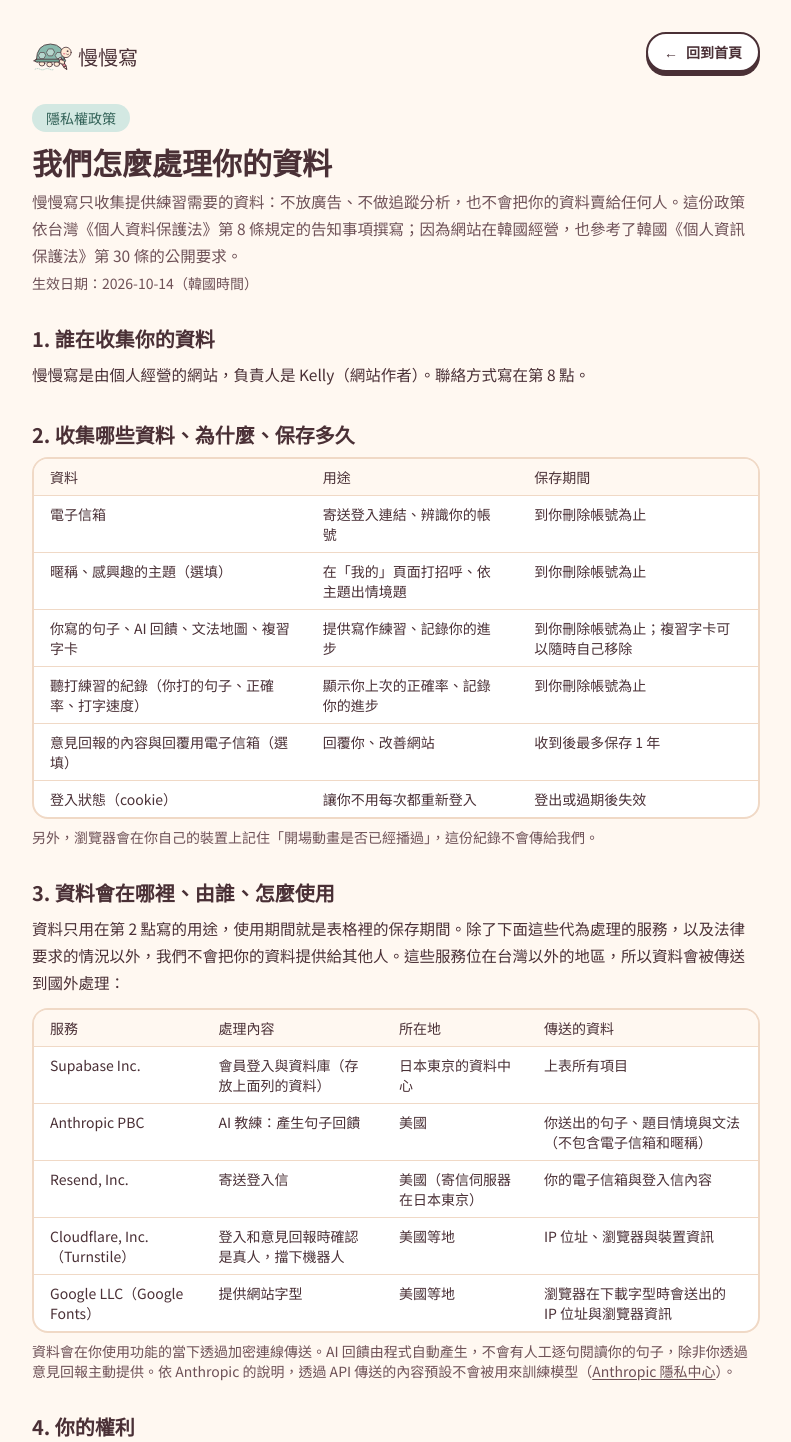
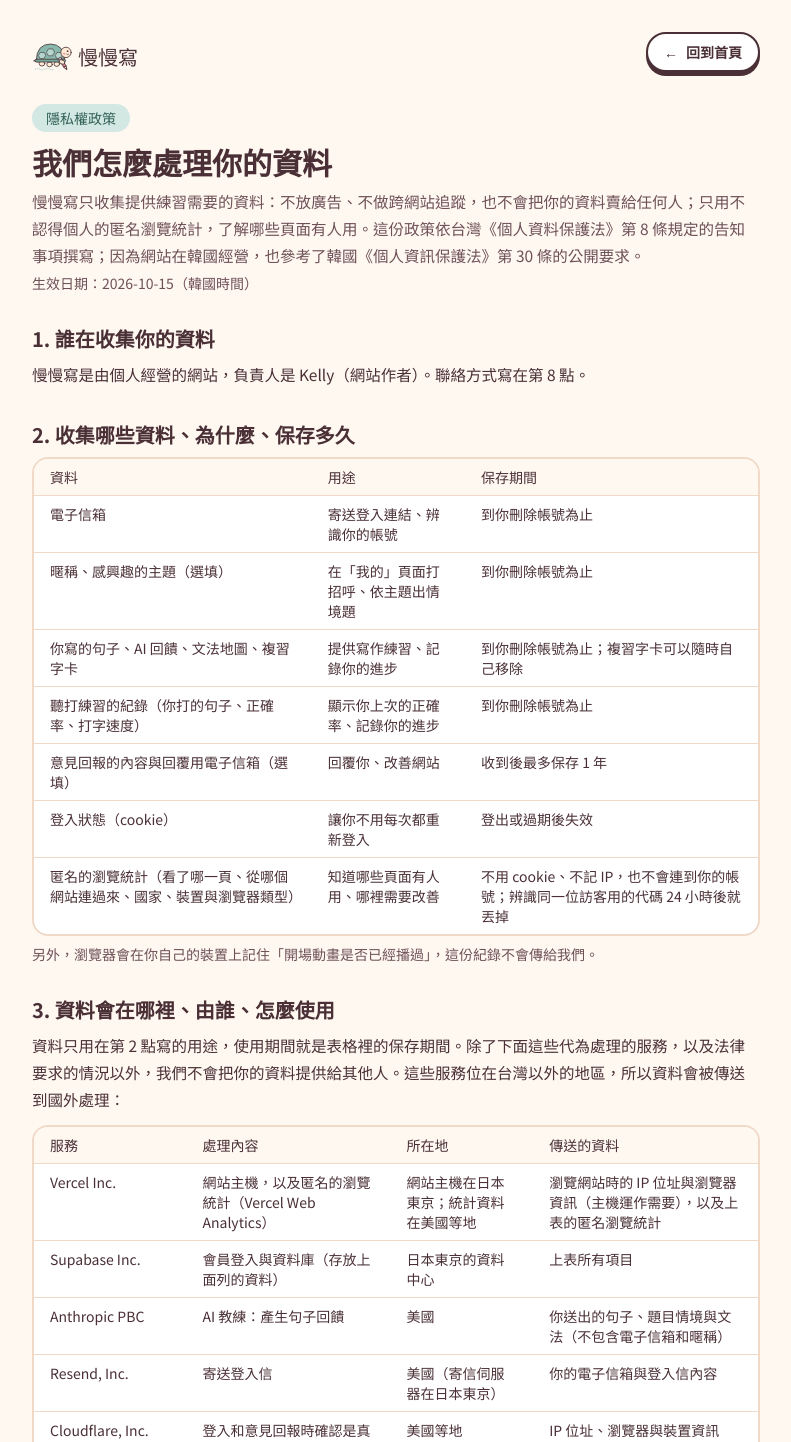
Before and after one commit to kellychiu00718/korean-writing-coach, a Next.js app: page /privacy in a window 1280 px wide. Shown: the top 1442 px of the page, without its empty margins (244-1035 px from the left). Built offline with nearby package versions, Linux system fonts and the light colour scheme; no server answers.

Commit message:
Add Vercel Web Analytics (anonymous page views, query strings stripped) and update privacy policy
Co-Authored-By: Claude Opus 5.5 <noreply@anthropic.com>

```diff
--- a/package.json
+++ b/package.json
@@ -12,6 +12,7 @@
     "@anthropic-ai/sdk": "^0.132.1",
     "@supabase/ssr": "^0.12.7",
     "@supabase/supabase-js": "^2.117.3",
+    "@vercel/analytics": "2.0.1",
     "next": "15.5.27",
     "react": "19.1.0",
     "react-dom": "19.1.0",
--- a/public/landing.html
+++ b/public/landing.html
@@ -671,5 +671,7 @@
 </footer>
 
 <script src="/landing.js"></script>
+<!-- Vercel 網站分析（匿名頁面瀏覽，不用 cookie） -->
+<script defer src="/_vercel/insights/script.js"></script>
 </body>
 </html>
--- a/src/app/layout.tsx
+++ b/src/app/layout.tsx
@@ -1,5 +1,6 @@
 import type { Metadata } from "next";
 import { headers } from "next/headers";
+import { SiteAnalytics } from "@/components/SiteAnalytics";
 import { SiteFooter } from "@/components/SiteFooter";
 import "./globals.css";
 
@@ -26,6 +27,7 @@ export default async function RootLayout({ children }: Readonly<{ children: Reac
       <body suppressHydrationWarning>
         {children}
         <SiteFooter />
+        <SiteAnalytics />
       </body>
     </html>
   );
--- a/src/app/privacy/page.tsx
+++ b/src/app/privacy/page.tsx
@@ -20,6 +20,11 @@ const COLLECTED = [
   { item: "聽打練習的紀錄（你打的句子、正確率、打字速度）", why: "顯示你上次的正確率、記錄你的進步", keep: "到你刪除帳號為止" },
   { item: "意見回報的內容與回覆用電子信箱（選填）", why: "回覆你、改善網站", keep: "收到後最多保存 1 年" },
   { item: "登入狀態（cookie）", why: "讓你不用每次都重新登入", keep: "登出或過期後失效" },
+  {
+    item: "匿名的瀏覽統計（看了哪一頁、從哪個網站連過來、國家、裝置與瀏覽器類型）",
+    why: "知道哪些頁面有人用、哪裡需要改善",
+    keep: "不用 cookie、不記 IP，也不會連到你的帳號；辨識同一位訪客用的代碼 24 小時後就丟掉",
+  },
 ];
 
 // 表格在手機上改成一列一張卡片（欄位名稱寫在每個值上面），不用左右滑
@@ -29,6 +34,12 @@ const CELL =
   "block py-1 before:block before:text-xs before:text-ink-soft before:content-[attr(data-label)] sm:table-cell sm:px-4 sm:py-2 sm:before:content-none";
 
 const PROCESSORS = [
+  {
+    name: "Vercel Inc.",
+    task: "網站主機，以及匿名的瀏覽統計（Vercel Web Analytics）",
+    where: "網站主機在日本東京；統計資料在美國等地",
+    data: "瀏覽網站時的 IP 位址與瀏覽器資訊（主機運作需要），以及上表的匿名瀏覽統計",
+  },
   {
     name: "Supabase Inc.",
     task: "會員登入與資料庫（存放上面列的資料）",
@@ -73,7 +84,7 @@ export default function PrivacyPage() {
           <span className="eyebrow mb-3">隱私權政策</span>
           <h1 className="text-3xl font-bold">我們怎麼處理你的資料</h1>
           <p className="mt-2 text-ink-soft">
-            慢慢寫只收集提供練習需要的資料：不放廣告、不做追蹤分析，也不會把你的資料賣給任何人。這份政策依台灣《個人資料保護法》第 8
+            慢慢寫只收集提供練習需要的資料：不放廣告、不做跨網站追蹤，也不會把你的資料賣給任何人；只用不認得個人的匿名瀏覽統計，了解哪些頁面有人用。這份政策依台灣《個人資料保護法》第 8
             條規定的告知事項撰寫；因為網站在韓國經營，也參考了韓國《個人資訊保護法》第 30 條的公開要求。
           </p>
           <p className="mt-1 text-sm text-ink-soft">生效日期：{PRIVACY_EFFECTIVE_DATE}（韓國時間）</p>
--- /dev/null
+++ b/src/components/SiteAnalytics.tsx
@@ -0,0 +1,17 @@
+"use client";
+
+import { Analytics } from "@vercel/analytics/next";
+
+// Vercel 網站分析：只記匿名的頁面瀏覽（不用 cookie、不認得是誰）。
+// 網址的查詢參數一律拿掉再送出，登入連結裡的 ?code= 之類不會被記到。
+export function SiteAnalytics() {
+  return (
+    <Analytics
+      beforeSend={(event) => {
+        const url = new URL(event.url);
+        url.search = "";
+        return { ...event, url: url.toString() };
+      }}
+    />
+  );
+}
--- a/src/lib/site.ts
+++ b/src/lib/site.ts
@@ -3,7 +3,7 @@
 /** 網站專用信箱（Cloudflare Email Routing 轉寄到 Kelly 的信箱）；頁尾和隱私權政策會自動顯示。 */
 export const CONTACT_EMAIL = "hello@writeitslowly.com";
 
-export const PRIVACY_EFFECTIVE_DATE = "2026-10-14";
+export const PRIVACY_EFFECTIVE_DATE = "2026-10-15";
 
 export const SOURCES = {
   nikl: {
```
Also changed, not shown: 1 other file (tests, documents, lock files or other folders).
